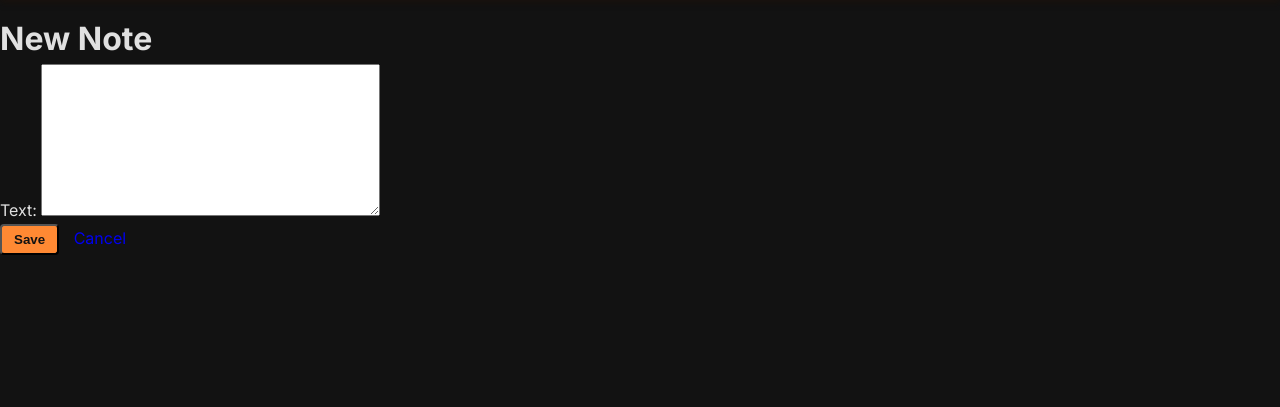
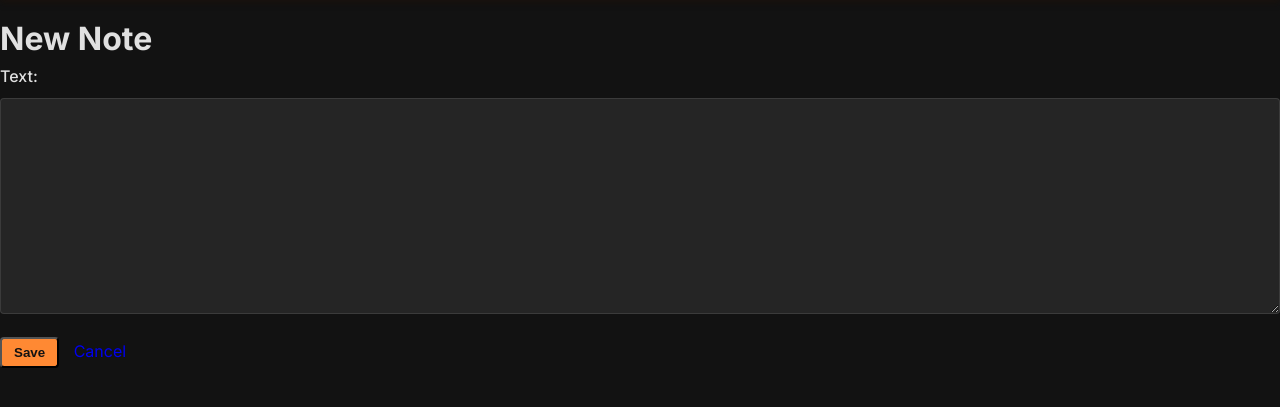
Before and after one commit to calebkoresh/AssetsUSA, a Django app: page /notes/new/ in a window 1280 px wide. Shown: the part 51-458 px from the top of the page. Run offline with Django 5.2, Linux system fonts and the light colour scheme; the visitor is signed in with stand-in values (Sample User, id 1).

Commit message:
Stylish add note thing

```diff
--- a/AssetsUSA/home/static/css/base.css
+++ b/AssetsUSA/home/static/css/base.css
@@ -301,3 +301,24 @@ body {
     text-decoration: none;
     font-weight: 500;
 }
+
+/* Notes form styling */
+.notes-page form label {
+    display: block;
+    margin-bottom: 0.5rem;
+    color: var(--text-primary);
+    font-weight: 500;
+}
+
+.notes-page form textarea {
+    padding: 0.75rem;
+    margin-bottom: 1rem;
+    background-color: var(--bg-tertiary);
+    border: 1px solid var(--border-color);
+    border-radius: var(--border-radius);
+    color: var(--text-primary);
+    font-size: 1rem;
+    width: 100%;
+    min-height: 150px;
+    resize: vertical;
+}
```
